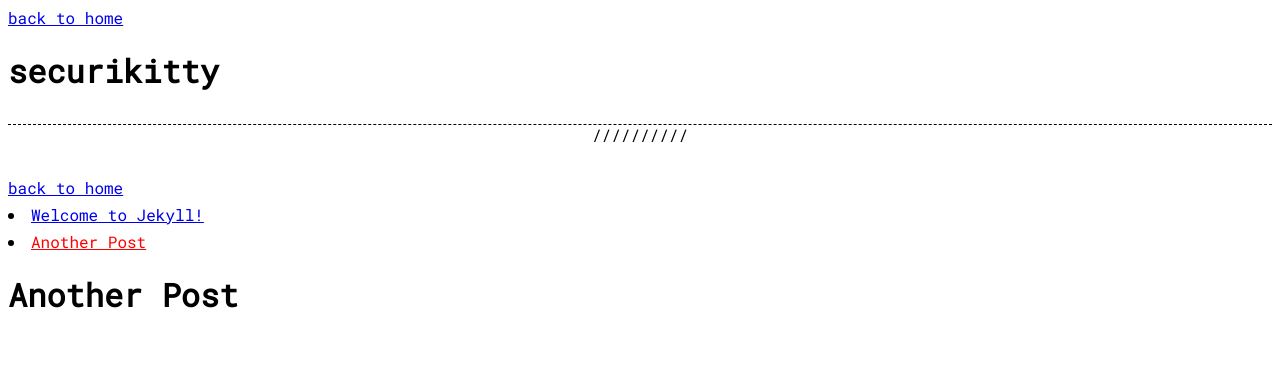
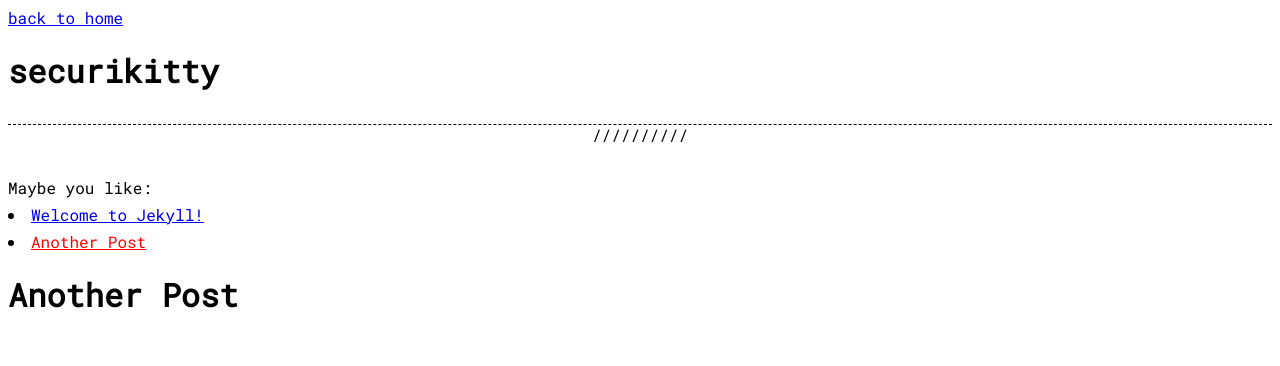
Before and after one commit to lephdao/lephdao.github.io, a Jekyll site: the page built from _posts/2020-09-11-another-post.md, in a window 1280 px wide. Shown: the top 366 px of the page. Built offline with Jekyll 4.4.1, drawn with Linux system fonts in a browser that asks for light colours.

Commit message:
Update post.html

```diff
--- a/_layouts/post.html
+++ b/_layouts/post.html
@@ -1,8 +1,7 @@
 ---
 layout: "wrapper"
 ---
-<a href="{{ site.baseurl }}/">back to home</a>
-
+Maybe you like:
 {% for post in site.posts %}
 	<li><a style="{% if page.url == post.url %}color:red{%endif%}" href="{{ post.url }}">{{post.title}}</a></li>
 {% endfor %}
```
